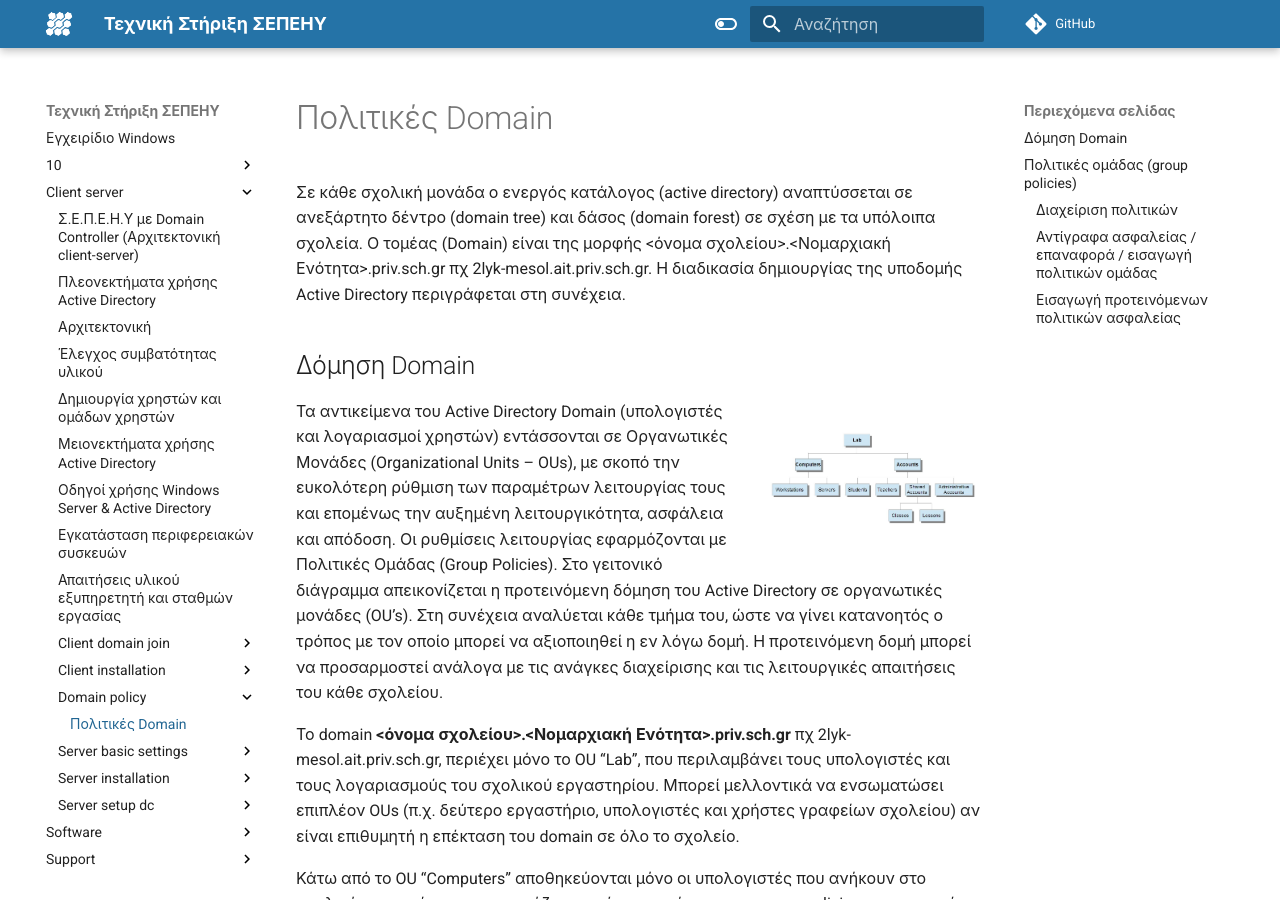
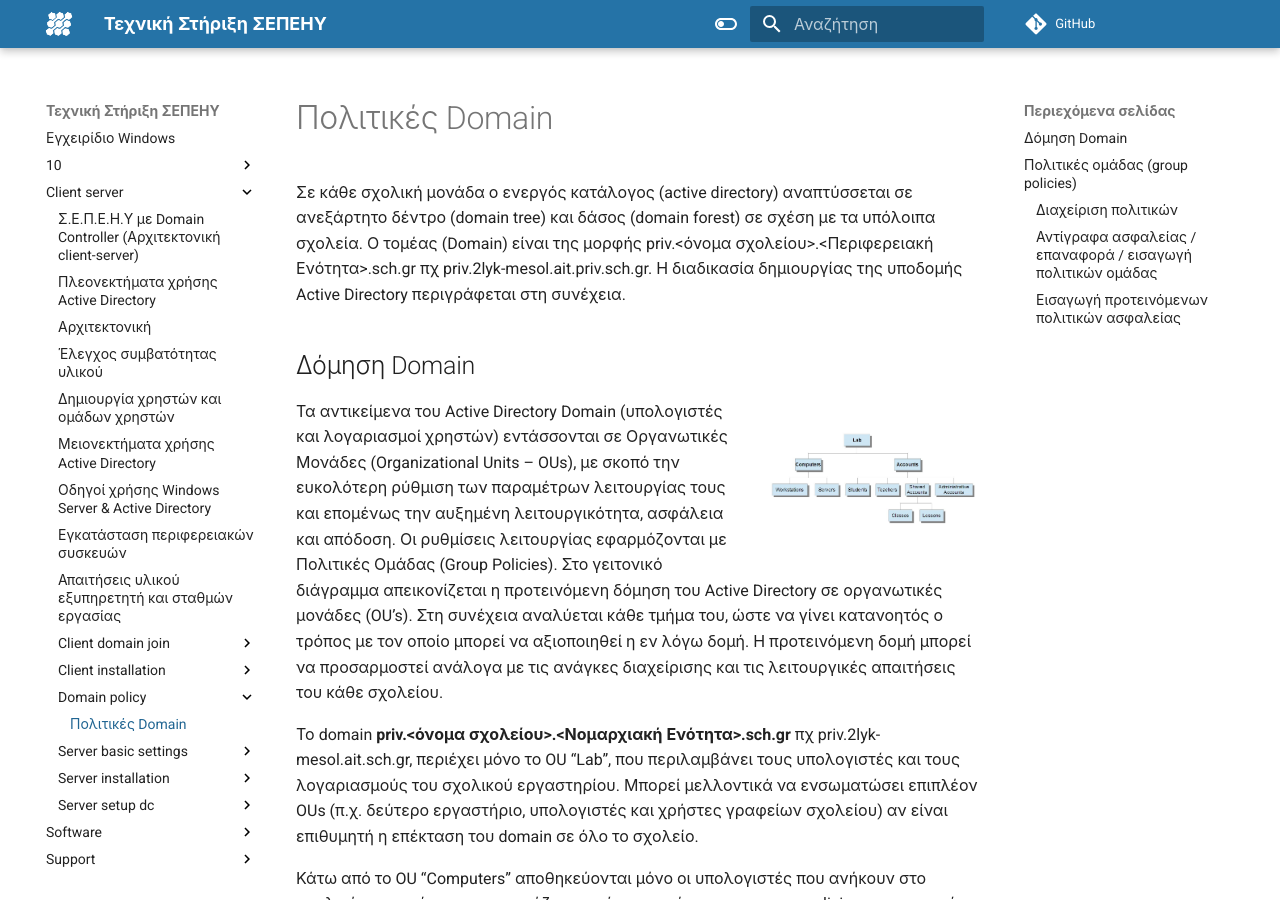
Before and after one commit to pe86/windows, an MkDocs documentation site: the page built from docs/client-server/domain-policy/index.md, in a window 1280 px wide and 900 px high. Built offline with MkDocs 1.6.1 and Material for MkDocs 9.7.7, drawn with Linux system fonts in a browser that asks for light colours; comment, search, counter and statistics services are not loaded; some of the changed text lies outside the part shown.

Commit message:
change domain name everywhere

````diff
--- a/docs/client-server/domain-policy/index.md
+++ b/docs/client-server/domain-policy/index.md
@@ -1,6 +1,6 @@
 # Πολιτικές Domain
 
-Σε κάθε σχολική μονάδα ο ενεργός κατάλογος (active directory) αναπτύσσεται σε ανεξάρτητο δέντρο (domain tree) και δάσος (domain forest) σε σχέση με τα υπόλοιπα σχολεία. Ο τομέας (Domain) είναι της μορφής <όνομα σχολείου>.<Νομαρχιακή Ενότητα>.priv.sch.gr πχ 2lyk-mesol.ait.priv.sch.gr. Η διαδικασία δημιουργίας της υποδομής Active Directory περιγράφεται στη συνέχεια.
+Σε κάθε σχολική μονάδα ο ενεργός κατάλογος (active directory) αναπτύσσεται σε ανεξάρτητο δέντρο (domain tree) και δάσος (domain forest) σε σχέση με τα υπόλοιπα σχολεία. Ο τομέας (Domain) είναι της μορφής priv.<όνομα σχολείου>.<Περιφερειακή Ενότητα>.sch.gr πχ priv.2lyk-mesol.ait.priv.sch.gr. Η διαδικασία δημιουργίας της υποδομής Active Directory περιγράφεται στη συνέχεια.
 
 ## Δόμηση Domain
 
@@ -8,7 +8,7 @@
 
 Τα αντικείμενα του Active Directory Domain (υπολογιστές και λογαριασμοί χρηστών) εντάσσονται σε Οργανωτικές Μονάδες (Organizational Units – OUs), με σκοπό την ευκολότερη ρύθμιση των παραμέτρων λειτουργίας τους και επομένως την αυξημένη λειτουργικότητα, ασφάλεια και απόδοση. Οι ρυθμίσεις λειτουργίας εφαρμόζονται με Πολιτικές Ομάδας (Group Policies). Στο γειτονικό διάγραμμα απεικονίζεται η προτεινόμενη δόμηση του Active Directory σε οργανωτικές μονάδες (OU’s). Στη συνέχεια αναλύεται κάθε τμήμα του, ώστε να γίνει κατανοητός ο τρόπος με τον οποίο μπορεί να αξιοποιηθεί η εν λόγω δομή. Η προτεινόμενη δομή μπορεί να προσαρμοστεί ανάλογα με τις ανάγκες διαχείρισης και τις λειτουργικές απαιτήσεις του κάθε σχολείου.
 
-Το domain **<όνομα σχολείου>.<Νομαρχιακή Ενότητα>.priv.sch.gr** πχ 2lyk-mesol.ait.priv.sch.gr, περιέχει μόνο το OU “Lab”, που περιλαμβάνει τους υπολογιστές και τους λογαριασμούς του σχολικού εργαστηρίου. Μπορεί μελλοντικά να ενσωματώσει επιπλέον OUs (π.χ. δεύτερο εργαστήριο, υπολογιστές και χρήστες γραφείων σχολείου) αν είναι επιθυμητή η επέκταση του domain σε όλο το σχολείο.
+Το domain **priv.<όνομα σχολείου>.<Νομαρχιακή Ενότητα>.sch.gr** πχ priv.2lyk-mesol.ait.sch.gr, περιέχει μόνο το OU “Lab”, που περιλαμβάνει τους υπολογιστές και τους λογαριασμούς του σχολικού εργαστηρίου. Μπορεί μελλοντικά να ενσωματώσει επιπλέον OUs (π.χ. δεύτερο εργαστήριο, υπολογιστές και χρήστες γραφείων σχολείου) αν είναι επιθυμητή η επέκταση του domain σε όλο το σχολείο.
 
 Κάτω από το OU “Computers” αποθηκεύονται μόνο οι υπολογιστές που ανήκουν στο σχολικό εργαστήριο και εφαρμόζονται μόνο τα τμήματα των group policies που αφορούν υπολογιστές (όπως και στα OU’s που βρίσκονται πιο χαμηλά στο δέντρο). Κάτω από το OU “Servers” αποθηκεύονται όλα τα υπολογιστικά συστήματα που παρέχουν κάποιο είδος υπηρεσίας στο εργαστήριο (π.χ. proxy server). Στην παρούσα μορφή των εργαστηρίων αυτό το OU δεν έχει μέλη, καθώς ο domain controller εξ’ ορισμού ανήκει σε ομώνυμο OU που βρίσκεται εκτός του δέντρου. Το OU “Workstations” περιέχει όλους τους σταθμούς εργασίας του σχολικού εργαστηρίου.
 
@@ -58,7 +58,7 @@
 
 ### Διαχείριση πολιτικών
 
-Η διαχείριση των πολιτικών πραγματοποιείται ξεκινώντας την κονσόλα ```Group Policy Management``` από το **`Windows Key`** ▸ ***Administrative Tools*** ▸ ***Active Directory Users and Computers*** ▸ ***Group Policy Management*** , όπου επιλέγουμε το προς διαμόρφωση domain πχ 2lyk-mesol.ait.priv.sch.gr.
+Η διαχείριση των πολιτικών πραγματοποιείται ξεκινώντας την κονσόλα ```Group Policy Management``` από το **`Windows Key`** ▸ ***Administrative Tools*** ▸ ***Active Directory Users and Computers*** ▸ ***Group Policy Management*** , όπου επιλέγουμε το προς διαμόρφωση domain πχ priv.2lyk-mesol.ait.sch.gr.
 
 Σύμφωνα με την προτεινόμενη δομή του Active Directory σε OU’s, είναι δυνατή η εφαρμογή πολιτικών ομάδας (Group Policies - GPOs), για την εφαρμογή ρυθμίσεων λειτουργίας των λογαριασμών χρηστών και υπολογιστών του τομέα. Ο τομέας με τη δημιουργία του περιλαμβάνει τις ακόλουθες δύο πολιτικές:
 
@@ -111,4 +111,4 @@
 !!! powershell "PowerShell: Εισαγωγή των προτεινόμενων πολιτικών ασφαλείας"
     import-gpo -BackupGpoName "SEPEHY Shared Accounts Policy" -TargetName "SEPEHY Shared Accounts Policy" -path c:\backups
 
-    New-GPLink -Target "OU=Lab,OU=Accounts,OU=Shared-Accounts,DC=2gym-mesol,DC=ait,DC-sch,DC=gr" -Name "SEPEHY Shared Accounts Policy" -LinkEnabled Yes -Enforced Yes -Order 1
+    New-GPLink -Target "OU=Lab,OU=Accounts,OU=Shared-Accounts,DC=priv,DC=2gym-mesol,DC=ait,DC-sch,DC=gr" -Name "SEPEHY Shared Accounts Policy" -LinkEnabled Yes -Enforced Yes -Order 1
````
Also changed, not shown: other parts of docs/client-server/domain-policy/index.md (+5 -5 lines), docs/client-server/client-domain-join/index.md (+1 -1 lines), docs/client-server/server-setup-dc/index.md (+3 -3 lines).
